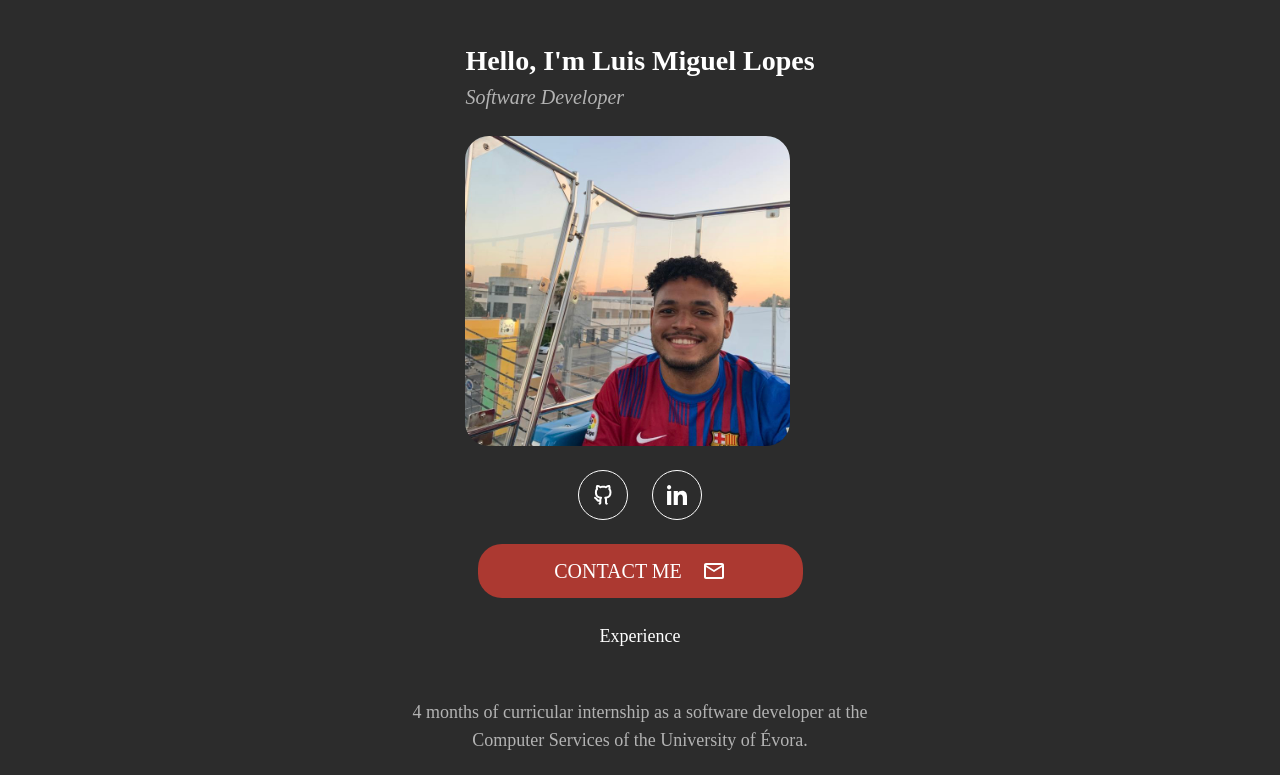
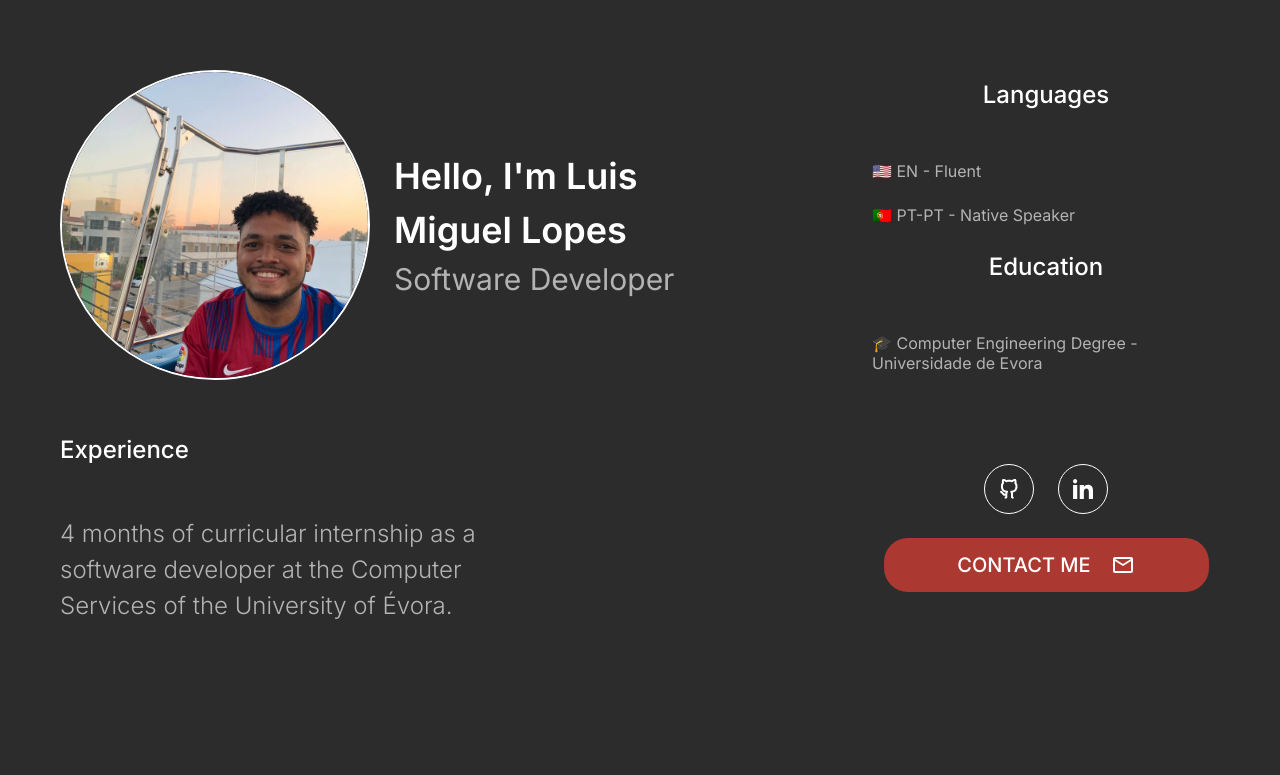
Before and after one commit to luislopes42119/Portfolio-v1, a plain HTML site: page index.html in a window 1280 px wide. Shown: the top 775 px of the page. Drawn offline with Linux system fonts and the light colour scheme.

Commit message:
V1 ready

```diff
--- a/index.html
+++ b/index.html
@@ -1,6 +1,9 @@
 <!DOCTYPE html>
 <html lang="en">
     <head>
+        <link rel="preconnect" href="https://fonts.googleapis.com">
+        <link rel="preconnect" href="https://fonts.gstatic.com" crossorigin>
+        <link href="https://fonts.googleapis.com/css2?family=Inter:wght@300;400;500;600&display=swap" rel="stylesheet">
         <meta charset="UTF-8">
         <title>My Portfolio</title>
         <link rel="stylesheet" href="style/main.css">
--- a/style/main.css
+++ b/style/main.css
@@ -11,9 +11,14 @@
     box-sizing: border-box;
 }
 
-html, body {
+html,
+body {
     max-width: 100vw;
     overflow-x: hidden;
+}
+
+body * {
+    font-family: 'Inter', sans-serif;
 }
 
 body {
@@ -156,3 +161,58 @@ body {
     align-items: center;
     justify-content: center;
 }
+
+@media (min-width: 800px) {
+    body {
+        padding: 70px 60px;
+        height: 100vh;
+        grid-template-rows: fit-content(100%);
+        grid-template-columns: 60% 30%;
+        align-items: center;
+        justify-items: start;
+        justify-content: space-between;
+        grid-template-areas:
+            "header info"
+            /* "experience empty-1"
+            "empty-2 btns"; */
+            "experience btns"
+            "empty-2 empty-1";
+    }
+
+    .header {
+        flex-direction: row-reverse;
+        align-items: center;
+    }
+
+    .header h1 {
+        font-size: 36px;
+        line-height: 54px;
+    }
+
+    .header h2 {
+        font-style: normal;
+        font-size: 30px;
+        line-height: 45px;
+    }
+
+    .header img {
+        border-radius: 100%;
+        border: 2px solid white;
+    }
+
+    .experience {
+        text-align: flex-start;
+    }
+
+    .experience p {
+        font-size: 24px;
+        line-height: 36px;
+        text-align: start;
+    }
+
+    .title {
+        font-size: 24px;
+        line-height: 36px;
+        text-align: start;
+    }
+}
```
